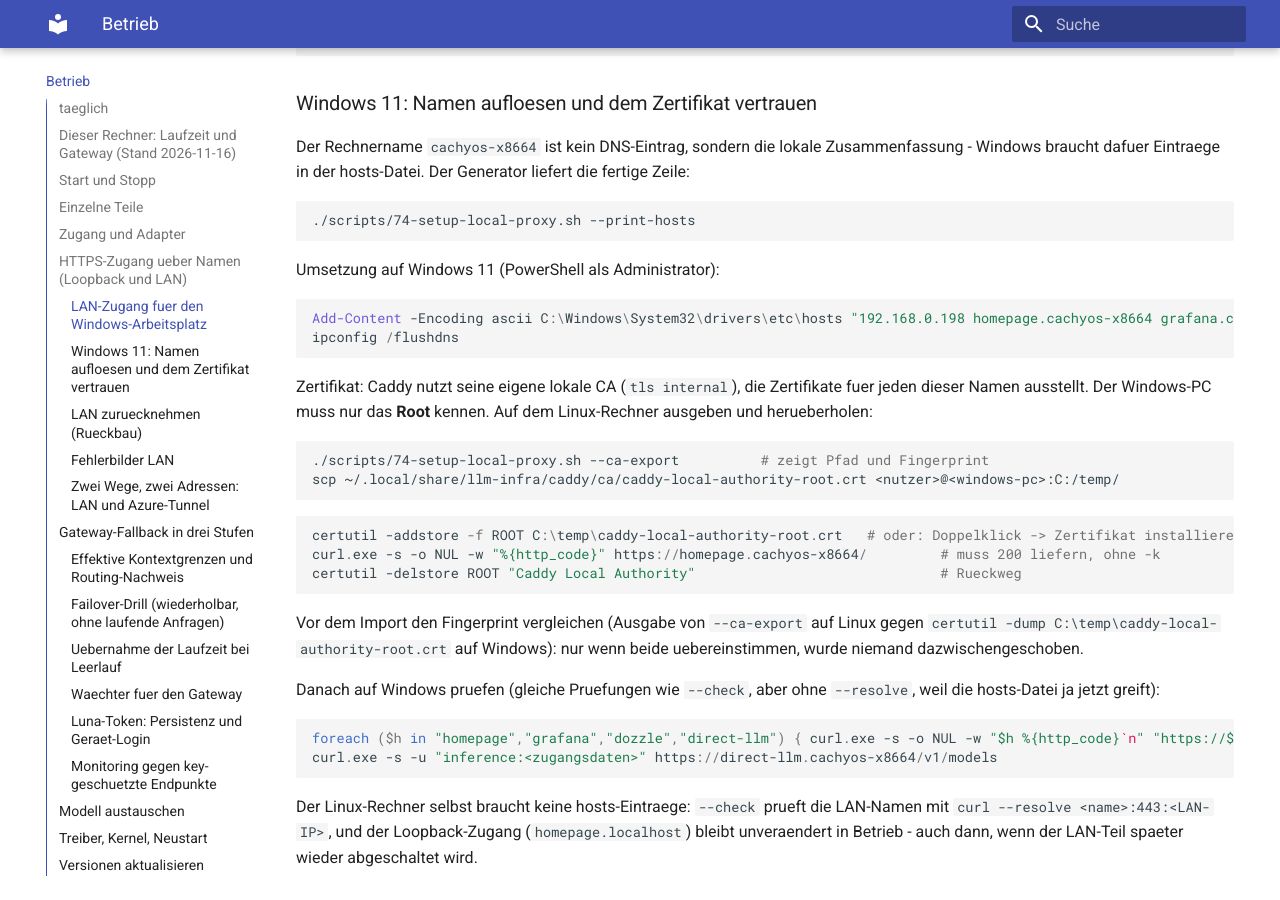
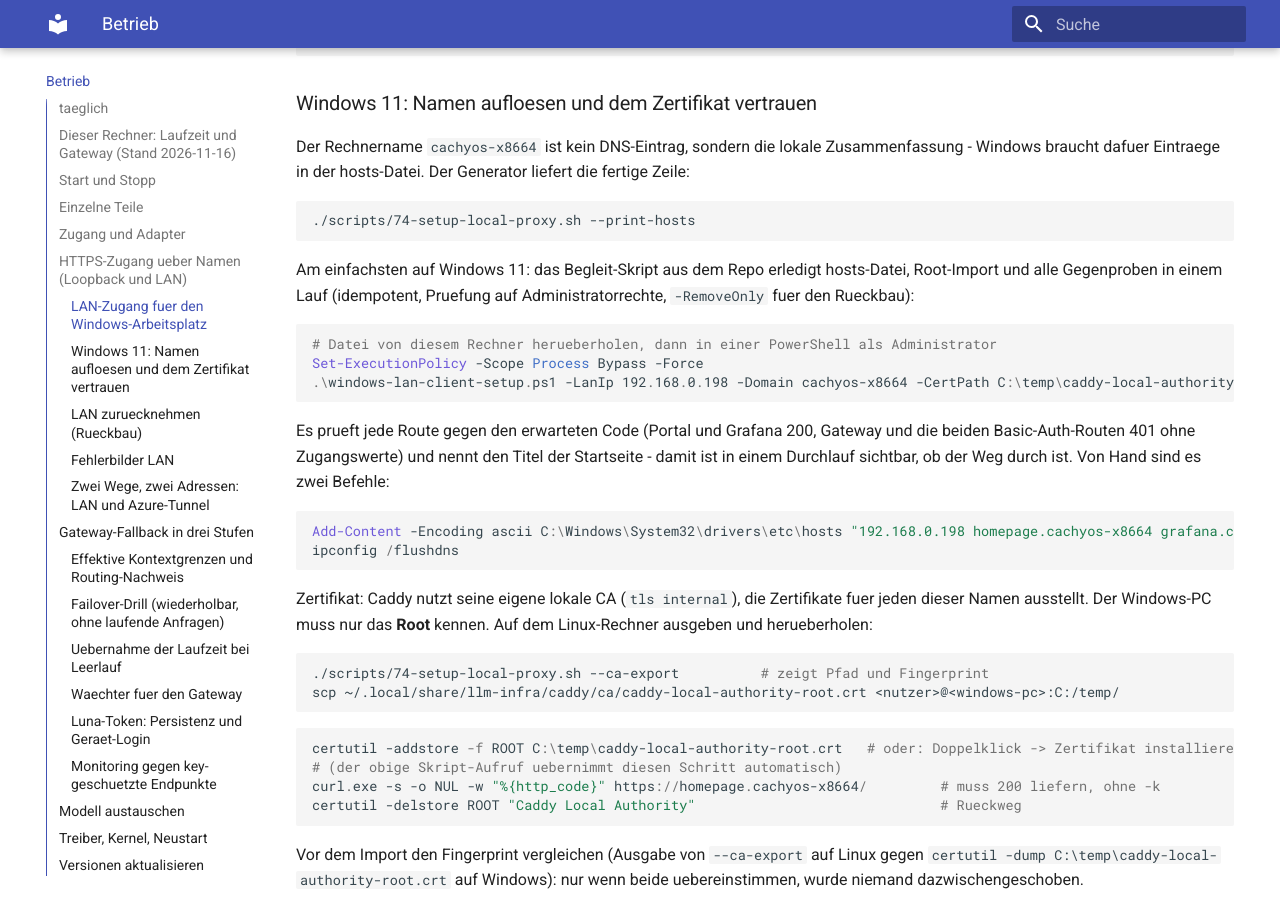
Before and after one commit to thomasdenk79-cyber/llm-infra-setup, an MkDocs documentation site: the page built from docs/operations.md, in a window 1280 px wide and 900 px high, scrolled down 5031 px. Built offline with MkDocs 1.6.1 and Material for MkDocs 9.7.7, drawn with Linux system fonts in a browser that asks for light colours.

Commit message:
Add a Windows-side setup script for the LAN routes
Completes the operator path for the LAN task: the Windows workstation was
not reachable from this session, so the remaining verification is now a
single command on that machine instead of a list to transcribe.

- scripts/windows-lan-client-setup.ps1 writes the hosts entries (idempotent,
  replaces only lines of this domain), imports the exported Caddy root, and
  checks every route against its expected code: portal and Grafana 200,
  gateway and both basic-auth routes 401 without credentials. It refuses to
  run without administrator rights, prints the start-page title as a
  end-to-end signal, and supports -RemoveOnly for undoing the hosts entries.
- --ca-export and the operator guide point at the script; the manual
  certutil and hosts steps stay documented for single steps.

Co-authored-by: Copilot <223556219+Copilot@users.noreply.github.com>

````diff
--- a/docs/operations.md
+++ b/docs/operations.md
@@ -225,7 +225,20 @@ Generator liefert die fertige Zeile:
 ./scripts/74-setup-local-proxy.sh --print-hosts
 ```
 
-Umsetzung auf Windows 11 (PowerShell als Administrator):
+Am einfachsten auf Windows 11: das Begleit-Skript aus dem Repo erledigt hosts-Datei,
+Root-Import und alle Gegenproben in einem Lauf (idempotent, Pruefung auf
+Administratorrechte, `-RemoveOnly` fuer den Rueckbau):
+
+```powershell
+# Datei von diesem Rechner herueberholen, dann in einer PowerShell als Administrator
+Set-ExecutionPolicy -Scope Process Bypass -Force
+.\windows-lan-client-setup.ps1 -LanIp 192.168.0.198 -Domain cachyos-x8664 -CertPath C:\temp\caddy-local-authority-root.crt
+```
+
+Es prueft jede Route gegen den erwarteten Code (Portal und Grafana 200, Gateway und
+die beiden Basic-Auth-Routen 401 ohne Zugangswerte) und nennt den Titel der
+Startseite - damit ist in einem Durchlauf sichtbar, ob der Weg durch ist.
+Von Hand sind es zwei Befehle:
 
 ```powershell
 Add-Content -Encoding ascii C:\Windows\System32\drivers\etc\hosts "192.168.0.198 homepage.cachyos-x8664 grafana.cachyos-x8664 littlem.cachyos-x8664 llm-direct.cachyos-x8664 dozzle.cachyos-x8664 direct-llm.cachyos-x8664"
@@ -243,6 +256,7 @@ scp ~/.local/share/llm-infra/caddy/ca/caddy-local-authority-root.crt <nutzer>@<w
 
 ```powershell
 certutil -addstore -f ROOT C:\temp\caddy-local-authority-root.crt   # oder: Doppelklick -> Zertifikat installieren -> Lokaler Computer -> Vertrauenswuerdige Stammzertifizierungsstellen
+# (der obige Skript-Aufruf uebernimmt diesen Schritt automatisch)
 curl.exe -s -o NUL -w "%{http_code}" https://homepage.cachyos-x8664/         # muss 200 liefern, ohne -k
 certutil -delstore ROOT "Caddy Local Authority"                              # Rueckweg
 ```
````
Also changed, not shown: 2 other files.
